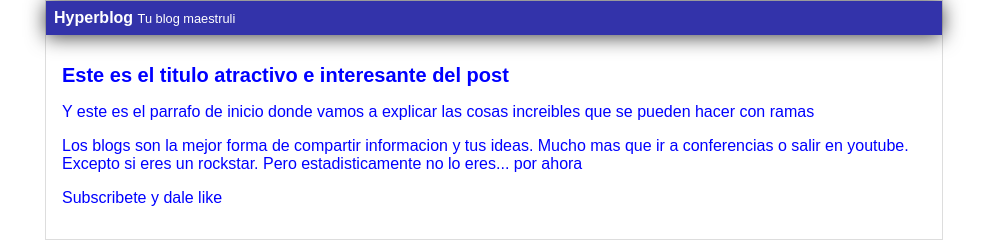
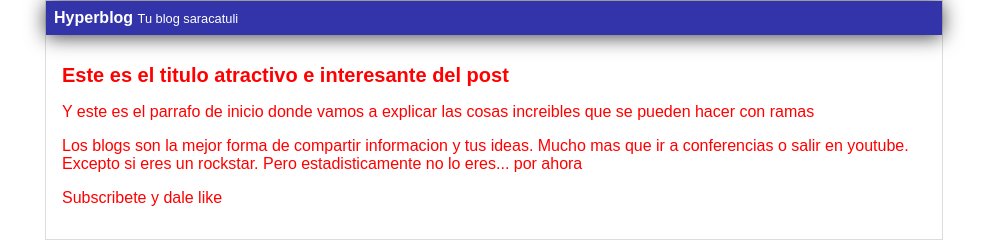
Before and after one commit to luchx88/hyperblog, a plain HTML site: page index.html in a window 1280 px wide. Shown: the whole page, without its empty margins (146-1133 px from the left). Drawn offline with Linux system fonts and the light colour scheme.

Commit message:
saracatuli

```diff
--- a/css/estilos.css
+++ b/css/estilos.css
@@ -1,6 +1,6 @@
 body
 {
-    color: blue;
+    color: red;
     text-align: center;
     font-family: Arial, Helvetica, sans-serif;
     font-size: 16px;
--- a/index.html
+++ b/index.html
@@ -11,7 +11,7 @@
     <div id="container">
        <div id="cabecera">
            Hyperblog
-           <span id="tagline">Tu blog maestruli</span>
+           <span id="tagline">Tu blog saracatuli</span>
        </div>
         <div id="post">
 
```
